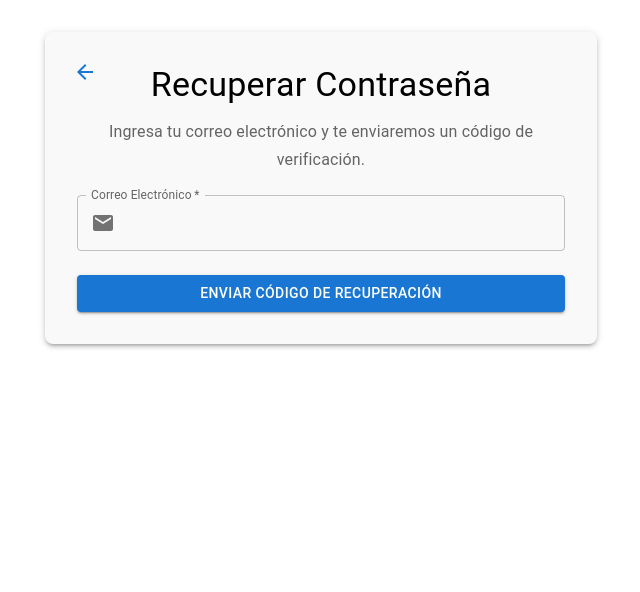
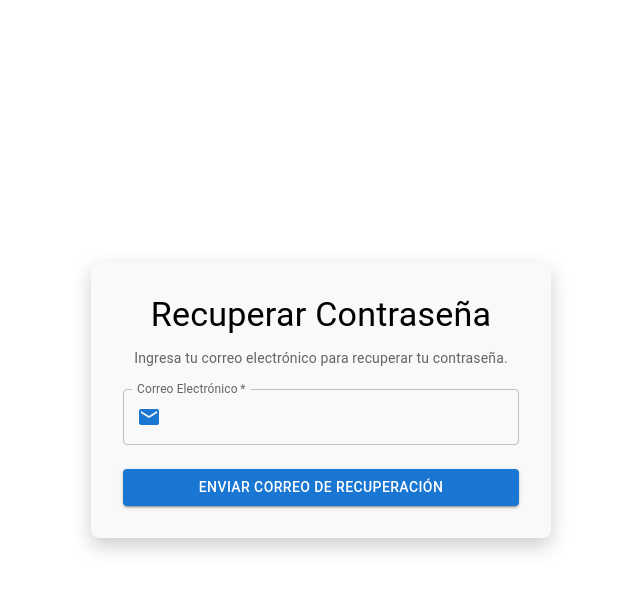
Before and after one commit to YareliHH/Frontend_Gis, a React (Create React App) app: page /recuperar_password in a window 1280 px wide. Shown: the top 592 px of the page, without its empty margins (319-959 px from the left). Built offline with nearby package versions, Linux system fonts and the light colour scheme.

Commit message:
recuperar

```diff
--- a/src/App.js
+++ b/src/App.js
@@ -42,7 +42,7 @@ const App = () => {
         <Route path="/admin/politicas" element={<LayoutEncabezadoAdmin><Politicas/></LayoutEncabezadoAdmin>} />
         <Route path="/admin/terminos" element={<LayoutEncabezadoAdmin><TerminosCondiciones/></LayoutEncabezadoAdmin>} />
         <Route path="/admin/redesSociales" element={<LayoutEncabezadoAdmin><RedesSociales/></LayoutEncabezadoAdmin>} />
-        <Route path="recuperar_password" element={<RecuperarContraseña/>} />
+        <Route path="/recuperar_password" element={<RecuperarContraseña/>} />
 
       </Routes>
     </Router>
--- a/src/Componentes/Inicio/recuperarPassword.jsx
+++ b/src/Componentes/Inicio/recuperarPassword.jsx
@@ -1,70 +1,59 @@
 import React, { useState } from 'react';
-import { Container, TextField, Button, Typography, Box, Snackbar, Alert, IconButton, InputAdornment, CircularProgress } from '@mui/material';
-import { Email, ArrowBack, Lock } from '@mui/icons-material';
+import { Container, TextField, Button, Typography, Box, Snackbar, Alert, CircularProgress } from '@mui/material';
+import { Email } from '@mui/icons-material';
 import axios from 'axios';
-import { useNavigate } from 'react-router-dom';
 
 const RecuperarContrasena = () => {
   const [email, setEmail] = useState('');
-  const [token, setToken] = useState('');
-  const [emailSent, setEmailSent] = useState(false);
   const [isLoading, setIsLoading] = useState(false);
   const [snackbar, setSnackbar] = useState({ open: false, message: '', severity: 'info' });
-  const navigate = useNavigate();
 
-  // Manejar el cambio de correo electrónico
+  // Función para validar el formato de correo electrónico
+  const validateEmail = (email) => {
+    const regex = /^[^\s@]+@[^\s@]+\.[^\s@]+$/;
+    return regex.test(email);
+  };
+
+  // Manejar cambio en el campo de correo
   const handleEmailChange = (e) => setEmail(e.target.value.trim());
 
-  // Manejar el cambio de código de verificación
-  const handleTokenChange = (e) => setToken(e.target.value.trim());
-
-  // Enviar correo de recuperación
+  // Manejar envío del formulario
   const handleSubmit = async (e) => {
     e.preventDefault();
-    if (isLoading || !email) return;
+
+    // Validar que el correo esté en un formato correcto
+    if (!validateEmail(email)) {
+      setSnackbar({
+        open: true,
+        message: 'Por favor ingresa un correo electrónico válido.',
+        severity: 'warning',
+      });
+      return;
+    }
+
+    if (isLoading) return;
 
     setIsLoading(true);
+    console.log("Enviando solicitud de recuperación de contraseña para el correo:", email);
+
     try {
-      await axios.post('https://backendgislive.onrender.com/api/recuperacion_contra', { correo: email }); // Cambiado a 'correo'
+      // Realizar la solicitud al backend
+      const response = await axios.post('https://backendgislive.onrender.com/api/recuperacion_contra', { correo: email });
+      console.log("Respuesta del backend:", response.data);
+
       setSnackbar({
         open: true,
-        message: 'Se ha enviado un código de verificación a tu correo electrónico.',
-        severity: 'success'
+        message: 'Se ha enviado un correo con instrucciones para recuperar tu contraseña.',
+        severity: 'success',
       });
-      setEmailSent(true); // Cambiar el estado para pedir el código
     } catch (error) {
+      console.error("Error en la solicitud al backend:", error);
+
       const errorMessage =
         error.response?.status === 404
-          ? 'Correo no encontrado. Verifica el correo ingresado.'
-          : 'Error al enviar el enlace de recuperación. Inténtalo más tarde.';
+          ? 'El correo no existe en nuestra base de datos. Verifica e inténtalo de nuevo.'
+          : 'Error al enviar el correo de recuperación. Inténtalo más tarde.';
       setSnackbar({ open: true, message: errorMessage, severity: 'error' });
-    } finally {
-      setIsLoading(false);
-    }
-  };
-
-  // Verificar el código de recuperación
-  const handleVerifyToken = async (e) => {
-    e.preventDefault();
-    if (isLoading || !token) return;
-
-    setIsLoading(true);
-    try {
-      const response = await axios.post('https://backendgislive.onrender.com/api/verifyToken', { token, correo: email }); // Cambiado a 'correo'
-      if (response.status === 200) {
-        setSnackbar({
-          open: true,
-          message: 'Código verificado correctamente. Ahora puedes restablecer tu contraseña.',
-          severity: 'success'
-        });
-        navigate(`/reset-contrasena?token=${encodeURIComponent(token)}`); // Redirigir a la página de restablecimiento
-      }
-    } catch (error) {
-      setSnackbar({
-        open: true,
-        message: 'Código inválido o expirado. Inténtalo de nuevo.',
-        severity: 'error'
-      });
     } finally {
       setIsLoading(false);
     }
@@ -73,43 +62,47 @@ const RecuperarContrasena = () => {
   // Cerrar el snackbar
   const handleCloseSnackbar = () => setSnackbar({ ...snackbar, open: false });
 
-  // Manejar el botón de atrás
-  const handleBack = () => navigate(-1);
-
   return (
-    <Container maxWidth="sm">
-      <Box sx={{ padding: 4, backgroundColor: '#f9f9f9', borderRadius: 2, boxShadow: 3, marginTop: 4, position: 'relative' }}>
-        {/* Botón de Atrás */}
-        <IconButton onClick={handleBack} color="primary" sx={{ position: 'absolute', top: 20, left: 20 }}>
-          <ArrowBack />
-        </IconButton>
-
-        <Typography variant="h4" align="center" gutterBottom>
-          {emailSent ? 'Verificar Código' : 'Recuperar Contraseña'}
+    <Container
+      maxWidth="xs"
+      sx={{
+        display: 'flex',
+        flexDirection: 'column',
+        alignItems: 'center',
+        justifyContent: 'center',
+        minHeight: '100vh',
+      }}
+    >
+      <Box
+        sx={{
+          width: '100%',
+          padding: 4,
+          backgroundColor: '#f9f9f9',
+          borderRadius: 2,
+          boxShadow: '0px 8px 20px rgba(0, 0, 0, 0.2)',
+          textAlign: 'center',
+        }}
+      >
+        <Typography variant="h4" gutterBottom>
+          Recuperar Contraseña
         </Typography>
-        <Typography variant="subtitle1" align="center" color="textSecondary" gutterBottom>
-          {emailSent
-            ? 'Introduce el código que te enviamos por correo electrónico.'
-            : 'Ingresa tu correo electrónico y te enviaremos un código de verificación.'}
+        <Typography variant="body2" color="textSecondary" gutterBottom>
+          Ingresa tu correo electrónico para recuperar tu contraseña.
         </Typography>
-
-        {/* Formulario para enviar el correo o verificar el código */}
-        <form onSubmit={emailSent ? handleVerifyToken : handleSubmit}>
+        <form onSubmit={handleSubmit}>
           <TextField
             fullWidth
-            label={emailSent ? 'Código de Verificación' : 'Correo Electrónico'}
-            name={emailSent ? 'token' : 'email'}
-            value={emailSent ? token : email}
-            onChange={emailSent ? handleTokenChange : handleEmailChange}
+            label="Correo Electrónico"
+            type="email"
+            value={email}
+            onChange={handleEmailChange}
+            required
+            margin="normal"
             InputProps={{
               startAdornment: (
-                <InputAdornment position="start">
-                  {emailSent ? <Lock /> : <Email />}
-                </InputAdornment>
+                <Email sx={{ color: 'primary.main', mr: 1 }} />
               ),
             }}
-            required
-            margin="normal"
           />
           <Box mt={2}>
             <Button
@@ -119,13 +112,13 @@ const RecuperarContrasena = () => {
               fullWidth
               disabled={isLoading}
             >
-              {isLoading ? <CircularProgress size={24} sx={{ color: 'white' }} /> : emailSent ? 'Verificar Código' : 'Enviar código de recuperación'}
+              {isLoading ? <CircularProgress size={24} sx={{ color: 'white' }} /> : 'Enviar correo de recuperación'}
             </Button>
           </Box>
         </form>
       </Box>
 
-      {/* Componente Snackbar para mostrar mensajes */}
+      {/* Snackbar para mostrar mensajes */}
       <Snackbar open={snackbar.open} autoHideDuration={6000} onClose={handleCloseSnackbar}>
         <Alert onClose={handleCloseSnackbar} severity={snackbar.severity} sx={{ width: '100%' }}>
           {snackbar.message}
```
